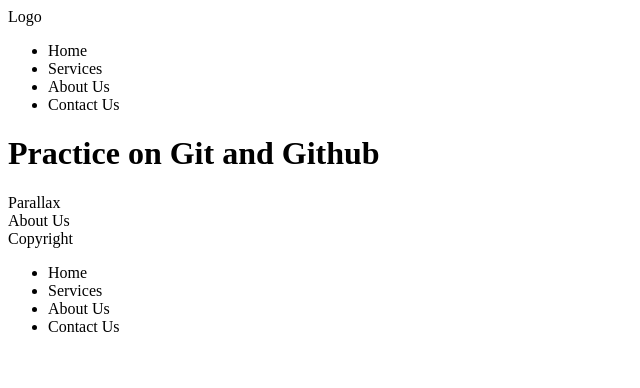
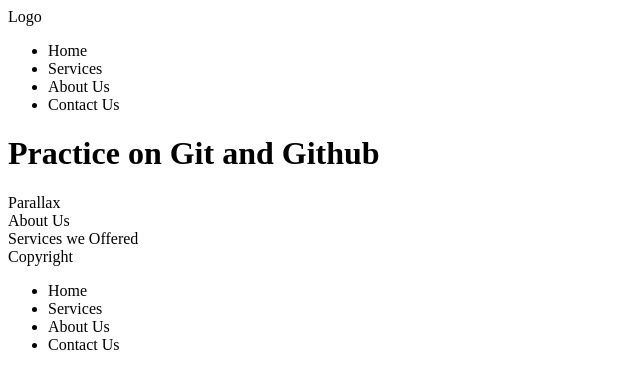
Before and after one commit to jomardev25/git-practice, a plain HTML site: page index.html in a window 1280 px wide. Shown: the whole page, without its empty margins (0-640 px from the left). Drawn offline with Linux system fonts and the light colour scheme.

Commit message:
added services section

```diff
--- a/index.html
+++ b/index.html
@@ -27,6 +27,11 @@
 				About Us
 			</div>
 		</section>
+		<section>
+			<div class="services">
+				Services we Offered
+			</div>
+		</section>
 		<footer>
 			<div class="row">
                 <div class="col-2">Copyright</div>
```
